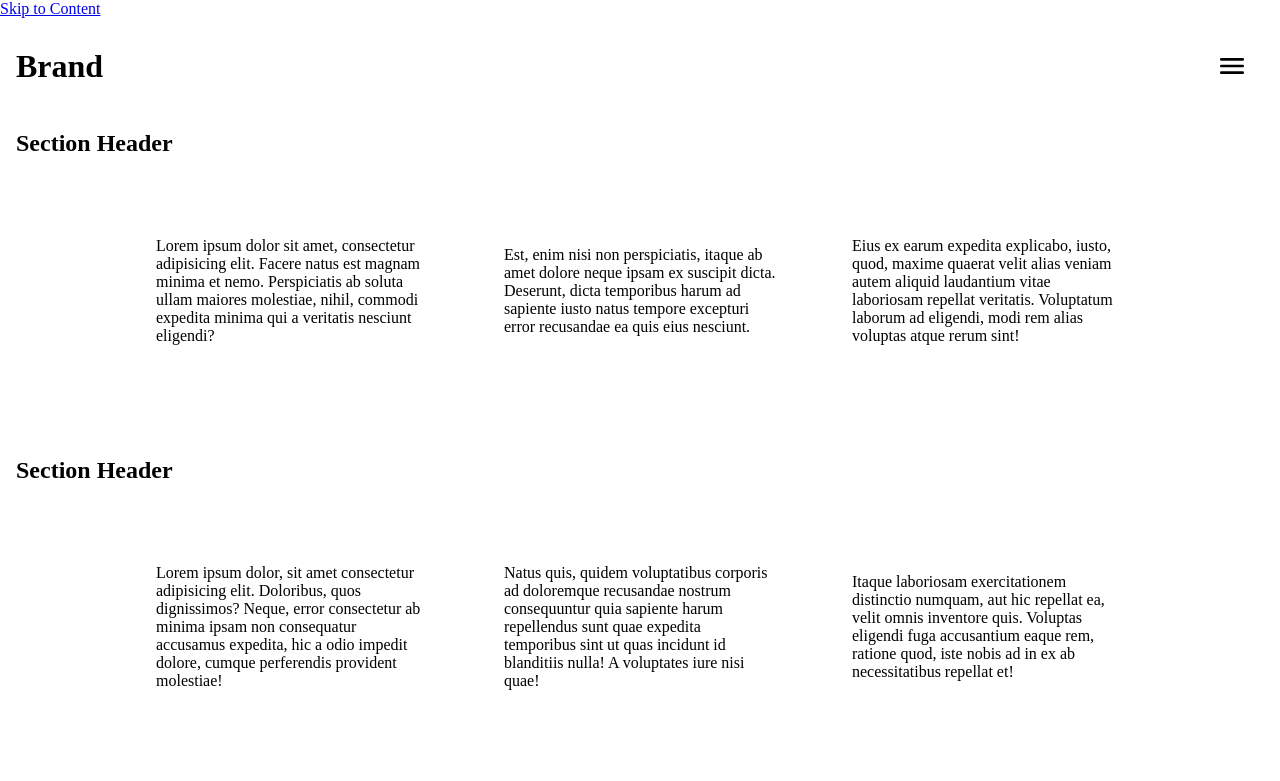
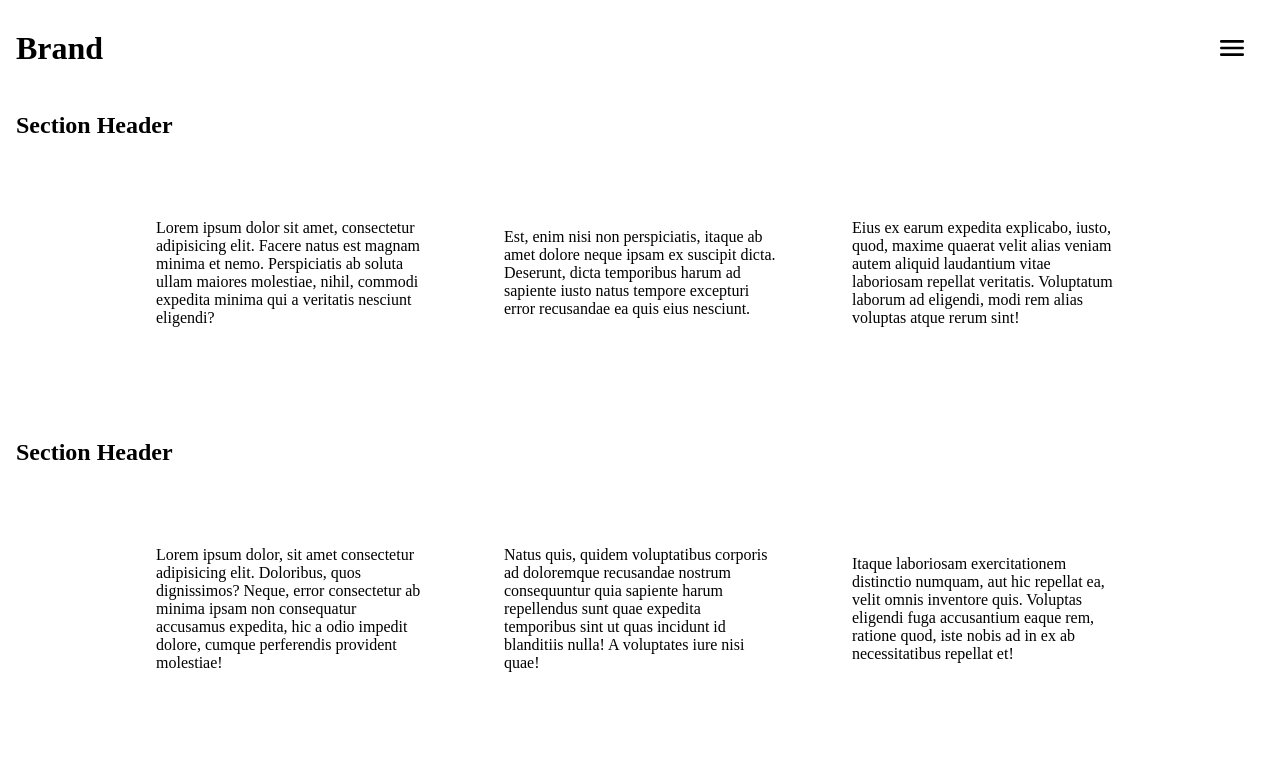
Before and after one commit to purplebearddan/dans-sandbox, a plain HTML site: page navbar expand/index.html in a window 1280 px wide. Shown: the top 781 px of the page. Drawn offline with Linux system fonts and the light colour scheme; a script that the page names is missing.

Commit message:
added skiplink css

```diff
--- a/navbar expand/index.html
+++ b/navbar expand/index.html
@@ -9,7 +9,7 @@
     </head>
 
     <body>
-        <a href="#">Skip to Content</a>
+        <a href="#mainContent" class="skipLink">Skip to Content</a>
         <!-- navbar code -->
         <header>
 
@@ -52,9 +52,9 @@
         </header>
 
         <!-- used for example -->
-        <main>
+        <main id="mainContent" tabindex="-1">
             <section>
-                <h2 id="content">Section Header</h2>
+                <h2>Section Header</h2>
                 <div class="section-body">
                     <p>Lorem ipsum dolor sit amet, consectetur adipisicing elit. Facere natus est magnam minima et nemo.
                         Perspiciatis ab soluta ullam maiores molestiae, nihil, commodi expedita minima qui a veritatis
--- a/navbar expand/style.css
+++ b/navbar expand/style.css
@@ -11,13 +11,13 @@ body {
 }
 
 .skipLink {
-  visibility: hidden;
-  height: 0;
+  position: absolute;
+  top: -50px;
+  left: 0;
 }
 
-.skipLink::selection {
-  visibility: visible;
-  height: auto;
+.skipLink:focus {
+  top: 0px;
 }
 
 /* Nav specific styles */
```
